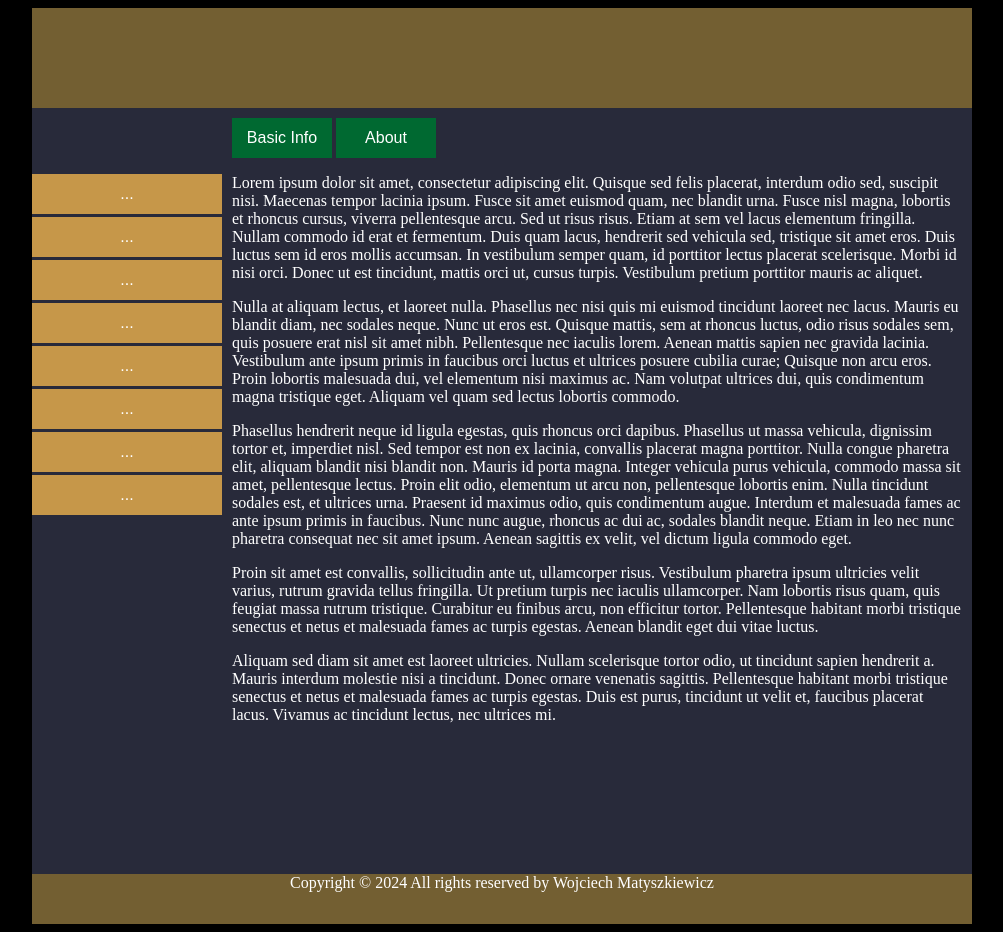
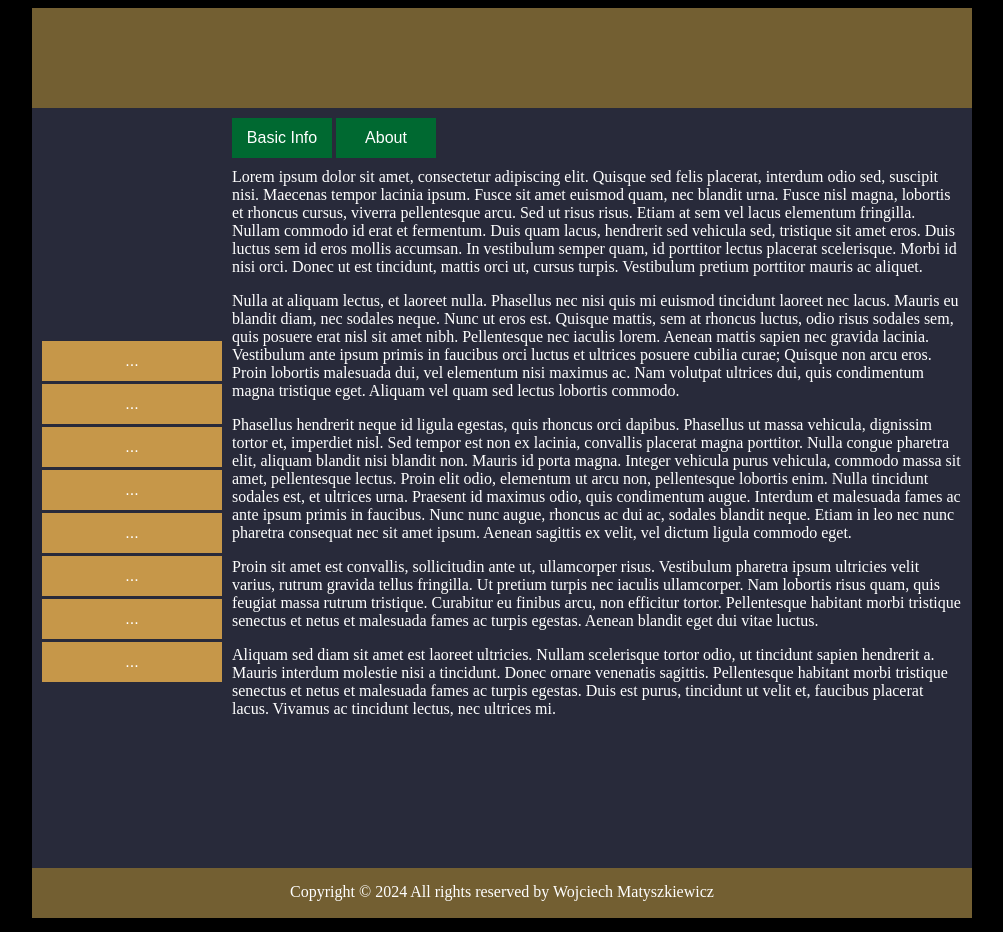
Before and after one commit to WojMatysz/WojMatysz.github.io, a plain HTML site: page index.html in a window 1280 px wide. Shown: the whole page, without its empty margins (138-1141 px from the left). Drawn offline with Linux system fonts and the light colour scheme.

Commit message:
Slight modification in css file

```diff
--- a/index.html
+++ b/index.html
@@ -44,7 +44,7 @@
 
 					<p>Proin sit amet est convallis, sollicitudin ante ut, ullamcorper risus. Vestibulum pharetra ipsum ultricies velit varius, rutrum gravida tellus fringilla. Ut pretium turpis nec iaculis ullamcorper. Nam lobortis risus quam, quis feugiat massa rutrum tristique. Curabitur eu finibus arcu, non efficitur tortor. Pellentesque habitant morbi tristique senectus et netus et malesuada fames ac turpis egestas. Aenean blandit eget dui vitae luctus.</p>
 
-					<p>Aliquam sed diam sit amet est laoreet ultricies. Nullam scelerisque tortor odio, ut tincidunt sapien hendrerit a. Mauris interdum molestie nisi a tincidunt. Donec ornare venenatis sagittis. Pellentesque habitant morbi tristique senectus et netus et malesuada fames ac turpis egestas. Duis est purus, tincidunt ut velit et, faucibus placerat lacus. Vivamus ac tincidunt lectus, nec ultrices mi. </p>
+					<p>Aliquam sed diam sit amet est laoreet ultricies. Nullam scelerisque tortor odio, ut tincidunt sapien hendrerit a. Mauris interdum molestie nisi a tincidunt. Donec ornare venenatis sagittis. Pellentesque habitant morbi tristique senectus et netus et malesuada fames ac turpis egestas. Duis est purus, tincidunt ut velit et, faucibus placerat lacus. Vivamus ac tincidunt lectus, nec ultrices mi. </p><br>
 
 				</div> <!-- content -->
 			</div> <!-- middle -->
--- a/styles/style.css
+++ b/styles/style.css
@@ -1,6 +1,11 @@
 body
 {
 	background-color: #000000;
+}
+
+p
+{
+	margin-top: 10px;
 }
 
 #container
@@ -42,9 +47,12 @@ body
 
 #leftMenu
 {
+	align-content: center;
+	margin-left: 10px;
+	margin-right: 10px;
 	float: left;
-	height: 700px;
-	width: 200px;
+	height: 690px;
+	width: 180px;
 }
 
 #content
@@ -56,6 +64,7 @@ body
 #footer
 {
 	text-align: center;
+	padding: 15px;
 }
 
 
@@ -69,7 +78,6 @@ body
 	text-align: center;
 	font-size: 16px;
 	background-color: #C69749;
-	<!-- background-color: gray; -->
 }
 
 .mainMenuButton
@@ -79,7 +87,7 @@ body
 
 .leftMenuButton
 {
-	width: 190px;
+	width: 180px;
 	margin-bottom: 3px;
 
 }
```
